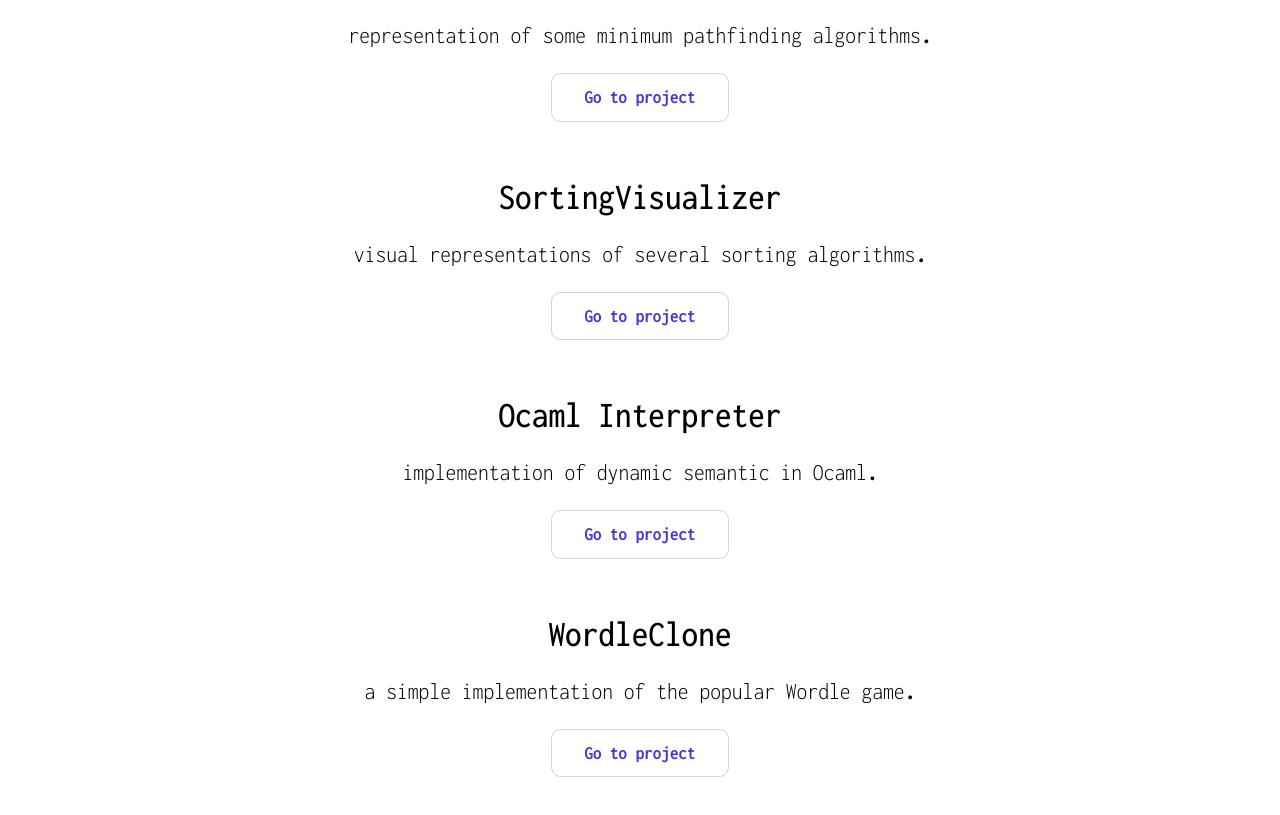
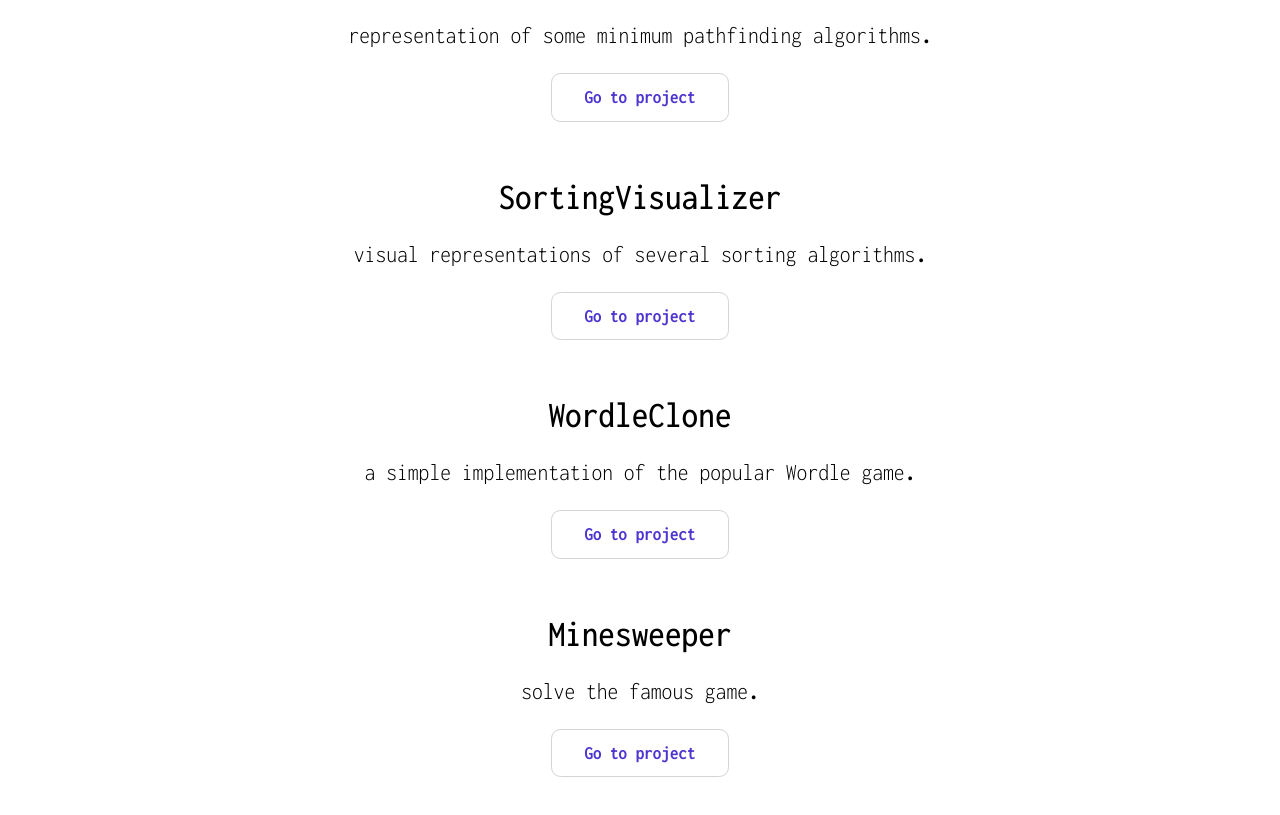
Before and after one commit to MarcoPasquini/MarcoPasquini.github.io, a plain HTML site: page index.html in a window 1280 px wide. Shown: the part 137-952 px from the top of the page. Drawn offline with Linux system fonts and the light colour scheme.

Commit message:
Update index.html

```diff
--- a/index.html
+++ b/index.html
@@ -62,23 +62,6 @@
         <div class="project">
             <div class="project-name">
                 <p class="project-title">
-                    Ocaml Interpreter
-                </p>
-            </div>
-            <div class="description">
-                <p class="desc">
-                    implementation of dynamic semantic in Ocaml<strong>.</strong>
-                </p>
-            </div>
-            <a href="https://github.com/MarcoPasquini/dynamic_semantic_ocaml/">
-                <button>
-                    Go to project
-                </button>
-            </a>
-        </div>
-        <div class="project">
-            <div class="project-name">
-                <p class="project-title">
                     WordleClone
                 </p>
             </div>
```
